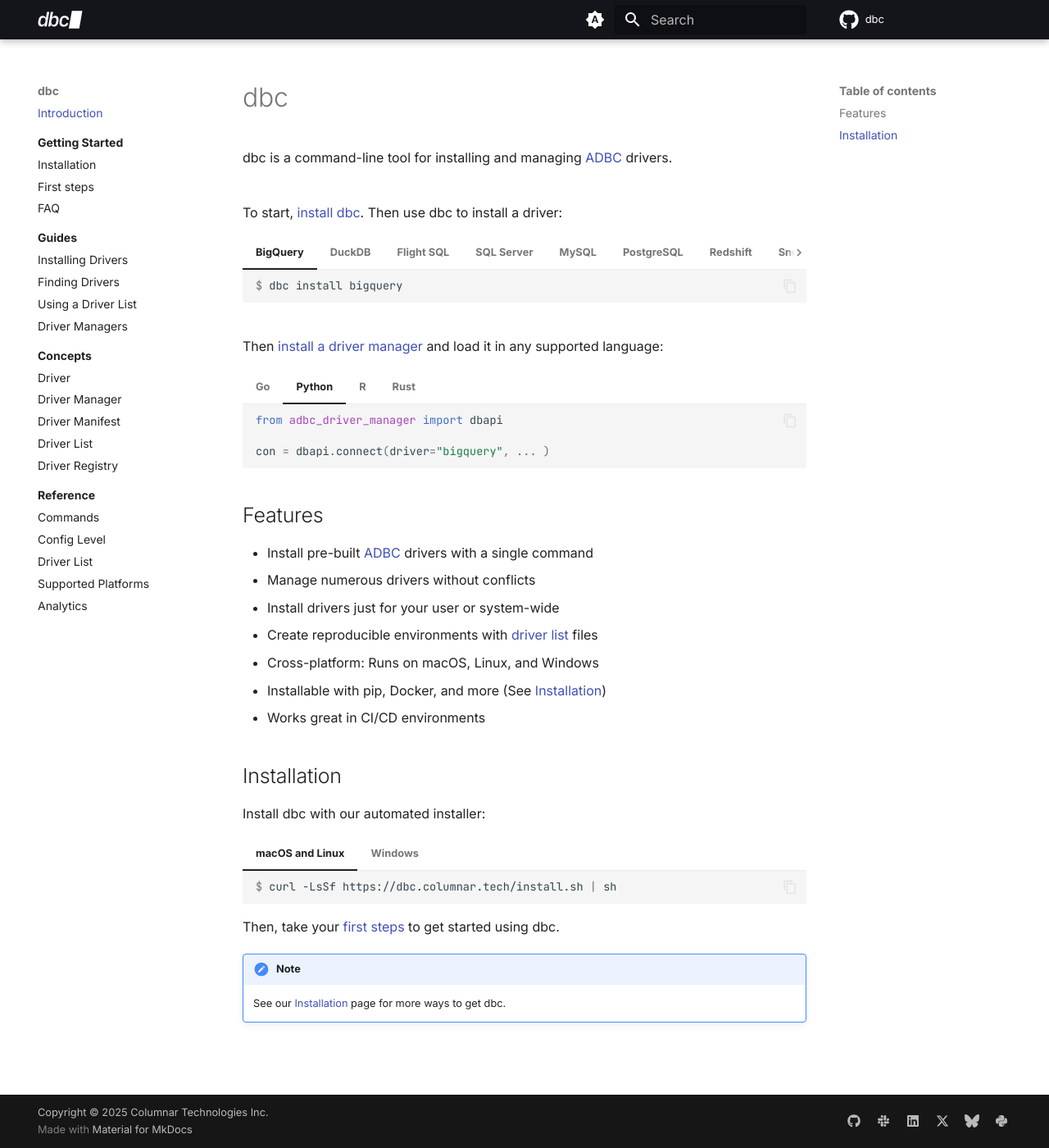
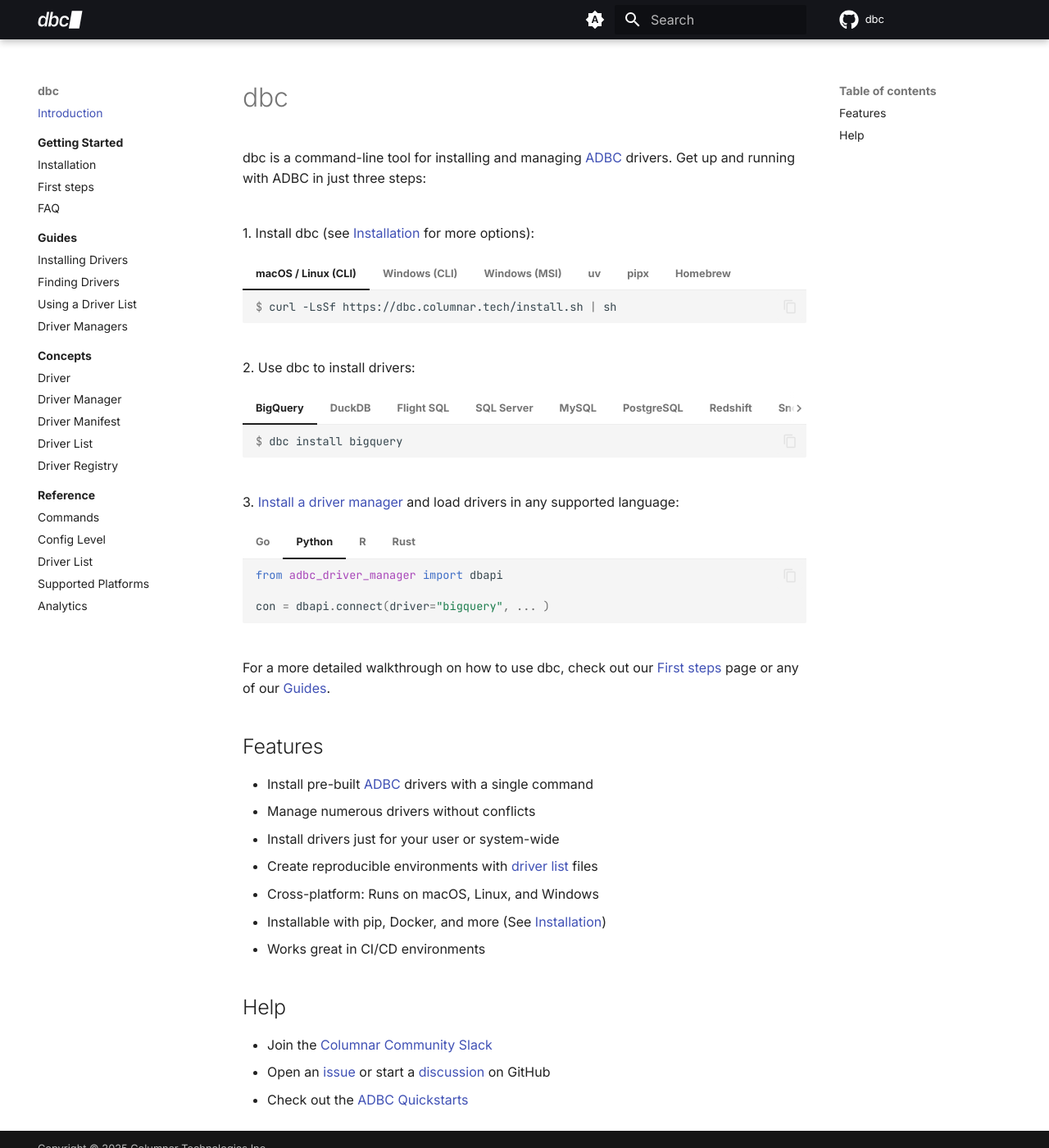
Before and after one commit to columnar-tech/dbc, an MkDocs documentation site: the page built from docs/index.md, in a window 1280 px wide and 1400 px high. Shown: the whole window at 82% size. Built offline with MkDocs 1.6.1 and Material for MkDocs 9.7.7, drawn with Linux system fonts in a browser that asks for light colours; plug-ins that fetch from the network failed and are left out; comment, search, counter and statistics services are not loaded.

Commit message:
docs: list more installation options on index page (#162)
Any reason we shouldn't add the other installation options to the
Installation section of the homepage?

---------

Co-authored-by: Bryce Mecum <petridish@gmail.com>

````diff
--- a/docs/index.md
+++ b/docs/index.md
@@ -20,9 +20,46 @@
 
 # dbc
 
-dbc is a command-line tool for installing and managing [ADBC](https://arrow.apache.org/adbc) drivers.
+dbc is a command-line tool for installing and managing [ADBC](https://arrow.apache.org/adbc) drivers. Get up and running with ADBC in just three steps:
 
-<br/>To start, [install dbc](./getting_started/installation.md). Then use dbc to install a driver:
+<br/>1. Install dbc (see [Installation](./getting_started/installation.md) for more options):
+
+=== "macOS / Linux (CLI)"
+
+    ```console
+    $ curl -LsSf https://dbc.columnar.tech/install.sh | sh
+    ```
+
+=== "Windows (CLI)"
+
+    ```console
+    $ powershell -ExecutionPolicy ByPass -c "irm https://dbc.columnar.tech/install.ps1 | iex"
+    ```
+
+=== "Windows (MSI)"
+
+    Download <https://dbc.columnar.tech/latest/dbc-latest-x64.msi> and then run the installer.
+
+=== "uv"
+
+    ```console
+    $ uv tool install dbc
+    ```
+
+=== "pipx"
+
+    ```console
+    $ pipx install dbc
+    ```
+
+=== "Homebrew"
+
+    ```console
+    $ brew tap columnar-tech/tap
+    $ brew install --cask dbc
+    ```
+
+<br/>2. Use dbc to install drivers:
 
 === "BigQuery"
 
@@ -30,7 +67,7 @@
     $ dbc install bigquery
     ```
 
-    <br/>Then [install a driver manager](./guides/driver_manager.md) and load it in any supported language:
+    <br/>3. [Install a driver manager](./guides/driver_manager.md) and load drivers in any supported language:
 
     === "Go"
 
@@ -70,7 +107,7 @@
     $ dbc install duckdb
     ```
 
-    <br/>Then [install a driver manager](./guides/driver_manager.md) and load it in any supported language:
+    <br/>3. [Install a driver manager](./guides/driver_manager.md) and load drivers in any supported language:
 
     === "Go"
 
@@ -110,7 +147,7 @@
     $ dbc install flightsql
     ```
 
-    <br/>Then [install a driver manager](./guides/driver_manager.md) and load it in any supported language:
+    <br/>3. [Install a driver manager](./guides/driver_manager.md) and load drivers in any supported language:
 
     === "Go"
 
@@ -150,7 +187,7 @@
     $ dbc install mssql
     ```
 
-    <br/>Then [install a driver manager](./guides/driver_manager.md) and load it in any supported language:
+    <br/>3. [Install a driver manager](./guides/driver_manager.md) and load drivers in any supported language:
 
     === "Go"
 
@@ -190,7 +227,7 @@
     $ dbc install mysql
     ```
 
-    <br/>Then [install a driver manager](./guides/driver_manager.md) and load it in any supported language:
+    <br/>3. [Install a driver manager](./guides/driver_manager.md) and load drivers in any supported language:
 
     === "Go"
 
@@ -230,7 +267,7 @@
     $ dbc install postgresql
     ```
 
-    <br/>Then [install a driver manager](./guides/driver_manager.md) and load it in any supported language:
+    <br/>3. [Install a driver manager](./guides/driver_manager.md) and load drivers in any supported language:
 
     === "Go"
 
@@ -270,7 +307,7 @@
     $ dbc install redshift
     ```
 
-    <br/>Then [install a driver manager](./guides/driver_manager.md) and load it in any supported language:
+    <br/>3. [Install a driver manager](./guides/driver_manager.md) and load drivers in any supported language:
 
     === "Go"
 
@@ -310,7 +347,7 @@
     $ dbc install snowflake
     ```
 
-    <br/>Then [install a driver manager](./guides/driver_manager.md) and load it in any supported language:
+    <br/>3. [Install a driver manager](./guides/driver_manager.md) and load drivers in any supported language:
 
     === "Go"
 
@@ -350,7 +387,7 @@
     $ dbc install sqlite
     ```
 
-    <br/>Then [install a driver manager](./guides/driver_manager.md) and load it in any supported language:
+    <br/>3. [Install a driver manager](./guides/driver_manager.md) and load drivers in any supported language:
 
     === "Go"
 
@@ -390,7 +427,7 @@
     $ dbc install trino
     ```
 
-    <br/>Then [install a driver manager](./guides/driver_manager.md) and load it in any supported language:
+    <br/>3. [Install a driver manager](./guides/driver_manager.md) and load drivers in any supported language:
 
     === "Go"
 
@@ -424,6 +461,8 @@
         let mut driver = ManagedDriver::load_from_name("trino", ... )
         ```
 
+<br/>For a more detailed walkthrough on how to use dbc, check out our [First steps](./getting_started/first_steps.md) page or any of our [Guides](./guides).
+
 ## Features
 
 - Install pre-built [ADBC](https://arrow.apache.org/adbc) drivers with a single command
@@ -431,27 +470,11 @@
 - Install drivers just for your user or system-wide
 - Create reproducible environments with [driver list](concepts/driver_list.md) files
 - Cross-platform: Runs on macOS, Linux, and Windows
-- Installable with pip, Docker, and more (See [Installation](getting_started/installation.md))
+- Installable with pip, Docker, and more (See [Installation](./getting_started/installation.md))
 - Works great in CI/CD environments
 
-## Installation
+## Help
 
-Install dbc with our automated installer:
-
-=== "macOS and Linux"
-
-    ```console
-    $ curl -LsSf https://dbc.columnar.tech/install.sh | sh
-    ```
-
-=== "Windows"
-
-    ```console
-    $ powershell -ExecutionPolicy ByPass -c "irm https://dbc.columnar.tech/install.ps1 | iex"
-    ```
-
-Then, take your [first steps](getting_started/first_steps.md) to get started using dbc.
-
-!!! note
-
-    See our [Installation](getting_started/installation.md) page for more ways to get dbc.
+- Join the [Columnar Community Slack](https://join.slack.com/t/columnar-community/shared_invite/zt-3gt5cb69i-KRjJj~mjUZv5doVmpcVa4w)
+- Open an [issue](https://github.com/columnar-tech/dbc/issues) or start a [discussion](https://github.com/columnar-tech/dbc/discussions) on GitHub
+- Check out the [ADBC Quickstarts](https://github.com/columnar-tech/adbc-quickstarts)
````
